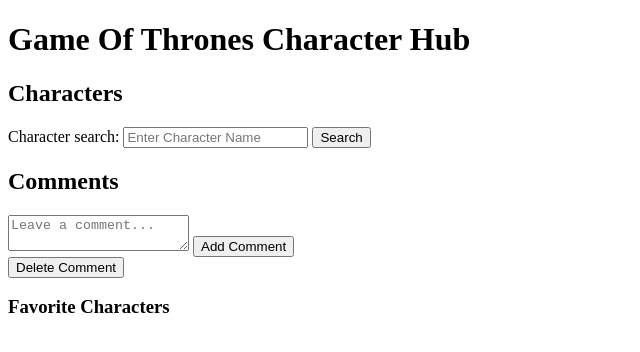
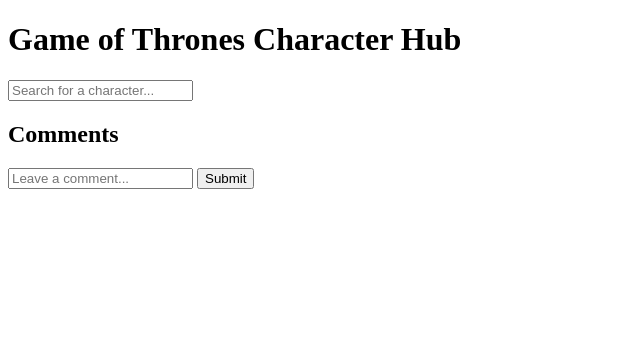
Before and after one commit to Monica-mwangi/phase-1-independent-project, a plain HTML site: page index.html in a window 1280 px wide. Shown: the whole page, without its empty margins (0-640 px from the left). Drawn offline with Linux system fonts and the light colour scheme.

Commit message:
made changes to my idex.html and created ew divs

```diff
--- a/index.html
+++ b/index.html
@@ -3,36 +3,25 @@
 <head>
     <meta charset="UTF-8">
     <meta name="viewport" content="width=device-width, initial-scale=1.0">
+    <link rel="stylesheet" href="style.css">
     <title>Game Of Thrones Character Hub</title>
-    <link rel="stylesheet" href="style.css">
 </head>
 <body>
     <div class="container">
-        <h1>Game Of Thrones Character Hub</h1>
-        <h2>Characters</h2>
-        <div>
-            <label for="search input">Character search:</label>
-            <input type="text" id="search" placeholder="Enter Character Name">
-            <button onclick="searchCharacters()">Search</button>
-        </div>
-        <div id="searchResults"></div>
-        <div id="characterDetails"></div>
-
-        <!-- New section for comments -->
-        <div id="commentsSection">
+        <h1>Game of Thrones Character Hub</h1>
+        <input type="text" id="search" placeholder="Search for a character...">
+        <div id="characterContainer"></div>
+        <div id="characterDetailsContainer"></div>
+        <div id="commentContainer">
             <h2>Comments</h2>
-            <textarea id="commentInput" placeholder="Leave a comment..."></textarea>
-            <button onclick="addComment()">Add Comment</button>
-            <div id="commentsList"></div>
-            <button onclick="deleteComment()">Delete Comment</button>
-        </div>
-
-        <!-- New section for favorite characters -->
-        <div id="favoritesSection">
-            <h3>Favorite Characters</h3>
-            <ul id="favoritesList"></ul>
+            <form id="commentForm">
+                <input type="text" id="commentInput" placeholder="Leave a comment...">
+                <button type="submit">Submit</button>
+            </form>
+            <div id="commentList"></div>
         </div>
     </div>
+
     <script src="index.js"></script>
+
 </body>
-</html>
--- a/index.js
+++ b/index.js
@@ -129,10 +129,14 @@ document.addEventListener('DOMContentLoaded', () => {
         if (commentText.length === 0) {
             return;
         }
-    //create an object to hold the comment data
-    const commentData = {comment:commentText};
 
-    //post request for the add comments
+        // Replace 'someCharacterId' with the actual character ID
+        const characterId = 'someCharacterId';
+
+        // create an object to hold the comment data
+        const commentData = { comment: commentText };
+
+        // post request for adding comments
         fetch(`https://thronesapi.com/api/v2/Characters/${characterId}/comments`, {
             method: 'POST',
             headers: {
@@ -140,20 +144,18 @@ document.addEventListener('DOMContentLoaded', () => {
             },
             body: JSON.stringify(commentData)
         })
-    .then(response => response.json)
-    .then((data=>{
-        //it handles response from the server
-        if(data.success){
-            alert('comment added succesfully')
-        } else(data.error)
+            .then(response => response.json())
+            .then(data => {
+                // it handles the response from the server
+                if (data.success) {
+                    alert('Comment added successfully');
+                } else {
+                    alert('Failed to add comment');
+                }
             })
             .catch((error) => {
                 console.error("Error:", error);
             });
-
-        //const commentItem = document.createElement('div');
-        //commentItem.textContent = commentText;
-        //commentsList.appendChild(commentItem);
 
         // Clear the comment input
         commentInput.value = '';
```
Lines whose indentation alone changed are shown as unchanged.
